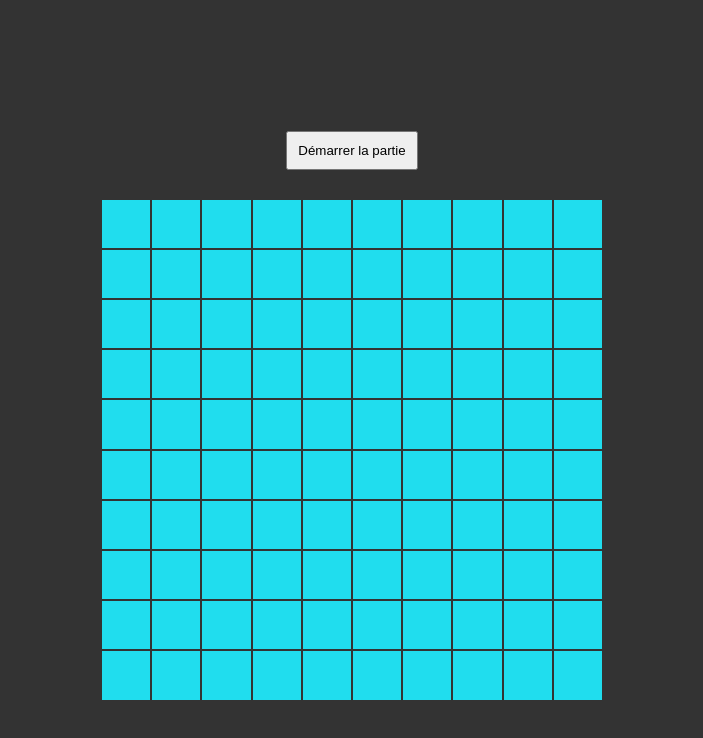
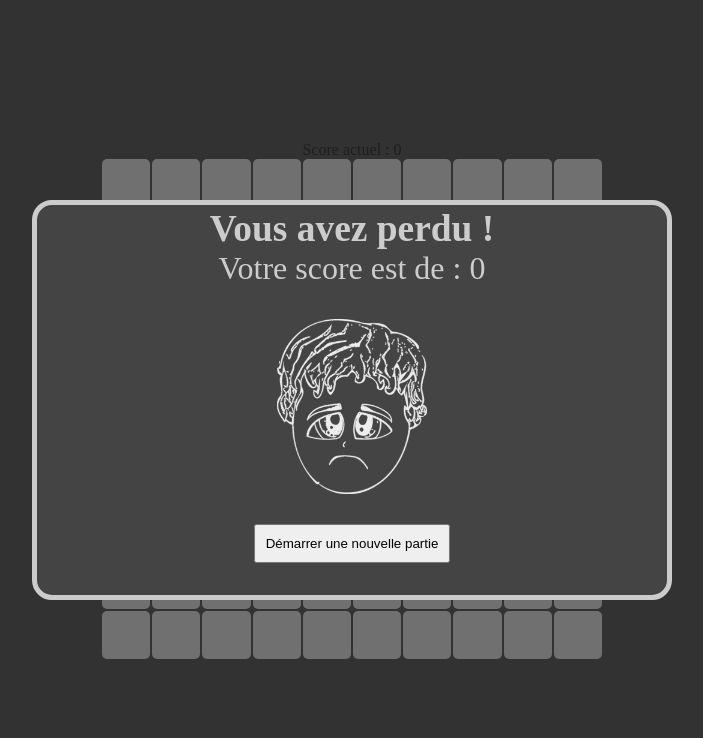
Before and after one commit to Forthtilliath/defi-css-grid, a website with bundled scripts: page index.html in a window 1280 px wide. Shown: the whole page, without its empty margins (288-991 px from the left). Built offline with nearby package versions, Linux system fonts and the light colour scheme.

Commit message:
first game and gameover

```diff
--- a/index.html
+++ b/index.html
@@ -9,15 +9,30 @@
     </head>
     <body>
         <div id="root">
-            <button id="btn_start">Démarrer la partie</button>
+
+
+            <div class="score">Score actuel : <span id="currentScore">0</span></div>
 
             <div class="container"></div>
         </div>
-        <div id="gameOver" class="hidden">
+        <div id="gameOver" class="">
+            <!-- <div id="gameOver" class="hidden"> -->
             <div class="container">
                 <div class="content">
-                    <div>Vous avez perdu !</div>
-                    <div>Votre score est de : <span id="score">0</span></div>
+                    <h3>Vous avez perdu !</h3>
+                    <div>Votre score est de : <span id="finalScore">0</span></div>
+                    <img src="./triste2.png" class="image" alt="sad" width="30%" />
+                    <button id="btn_newstart">Démarrer une nouvelle partie</button>
+                </div>
+            </div>
+        </div>
+        <div id="beforeGame" class="hidden">
+            <div class="container">
+                <div class="content">
+                    <h3>Configurez la difficulté</h3>
+                    <div>
+                        <button id="btn_start">Démarrer une partie</button>
+                    </div>
                 </div>
             </div>
         </div>
--- a/js/game.js
+++ b/js/game.js
@@ -4,7 +4,9 @@ class Game {
     constructor() {
         this.container = document.querySelector('.container');
         this.btn_start = document.querySelector('#btn_start');
+        this.btn_newstart = document.querySelector('#btn_newstart');
         this.btn_nextStep = document.querySelector('#btn_nextStep');
+        this.gameOver = document.querySelector('#gameOver');
 
         this.soundActive = new Audio('../sounds/active.mp3');
         this.soundRight = new Audio('../sounds/right.mp3');
@@ -74,6 +76,7 @@ class Game {
      */
     createEvents() {
         this.btn_start.addEventListener('click', () => this.startGame());
+        this.btn_newstart.addEventListener('click', () => this.startNewGame());
     }
 
     deleteEvents() {
@@ -106,7 +109,7 @@ class Game {
                 : await this.showWrongCase(caseClicked);
 
             if (!isGood) {
-                this.gameOver();
+                this.showGameOver();
                 return;
             }
 
@@ -129,6 +132,11 @@ class Game {
         this.init();
 
         this.launchTurn();
+    }
+
+    startNewGame() {
+        this.gameOver.classList.add('hidden');
+        this.startGame();
     }
 
     /**
@@ -231,10 +239,10 @@ class Game {
         return caseRank === this.tabCasesToFind[this.nbCasesClicked];
     }
 
-    gameOver() {
+    showGameOver() {
         this.deleteEvents();
 
-        document.querySelector('#gameOver').classList.remove('hidden');
+        this.gameOver.classList.remove('hidden');
     }
 }
 
--- a/styles/index.scss
+++ b/styles/index.scss
@@ -22,15 +22,15 @@ body {
     overflow: hidden;
 }
 
+button {
+    padding: 10px;
+    margin: 30px;
+}
+
 #root {
     @include divCenter();
     flex-direction: column;
     height: 100vh;
-
-    button {
-        padding: 10px;
-        margin: 30px;
-    }
 
     .container {
         display: grid;
@@ -43,7 +43,8 @@ body {
         background-color: rgb(51, 51, 51);
 
         .case {
-            background-color: rgb(32, 221, 238);
+            border-radius: 5px;
+            background-color: rgb(204, 204, 204);
             transition: all .3s ease-in-out;
 
             &.active {
@@ -66,7 +67,7 @@ body {
 
 }
 
-#gameOver {
+#gameOver, #beforeGame {
     position: fixed;
     width: 100vw;
     height: 100vh;
@@ -84,12 +85,20 @@ body {
         width: 50%;
         height: 50%;
         border-radius: 20px;
-        padding: 10%;
-        background-color: #ccc;
+        padding: 3%;
+        background-color: rgb(68, 68, 68);
+        color: #ccc;
+        border: 5px solid #ccc;
 
         .content {
-            text-align: center;
+            @include divCenter();
+            flex-direction: column;
+            // text-align: center;
             font-size: 2em;
+
+            .image {
+                margin-top: 2rem;
+            }
         }
     }
 
```
Also changed, not shown: styles/index.css, triste.png (added), triste2.png (added), 1 other file.
